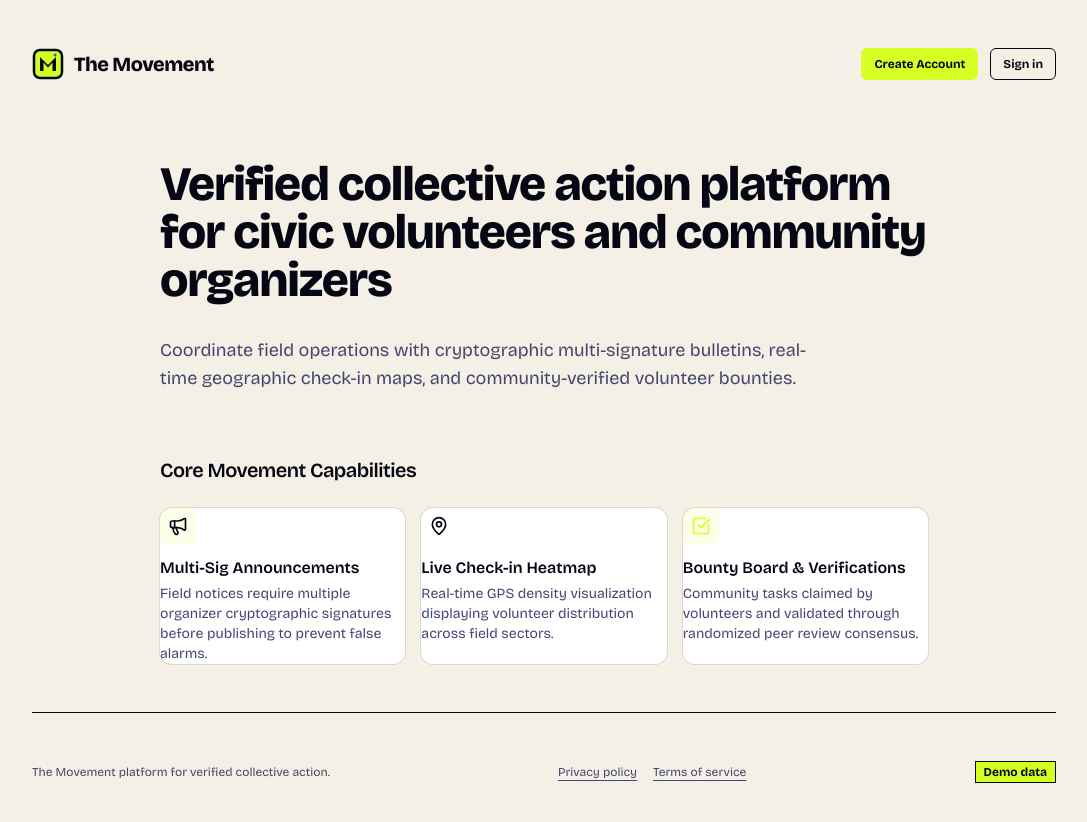
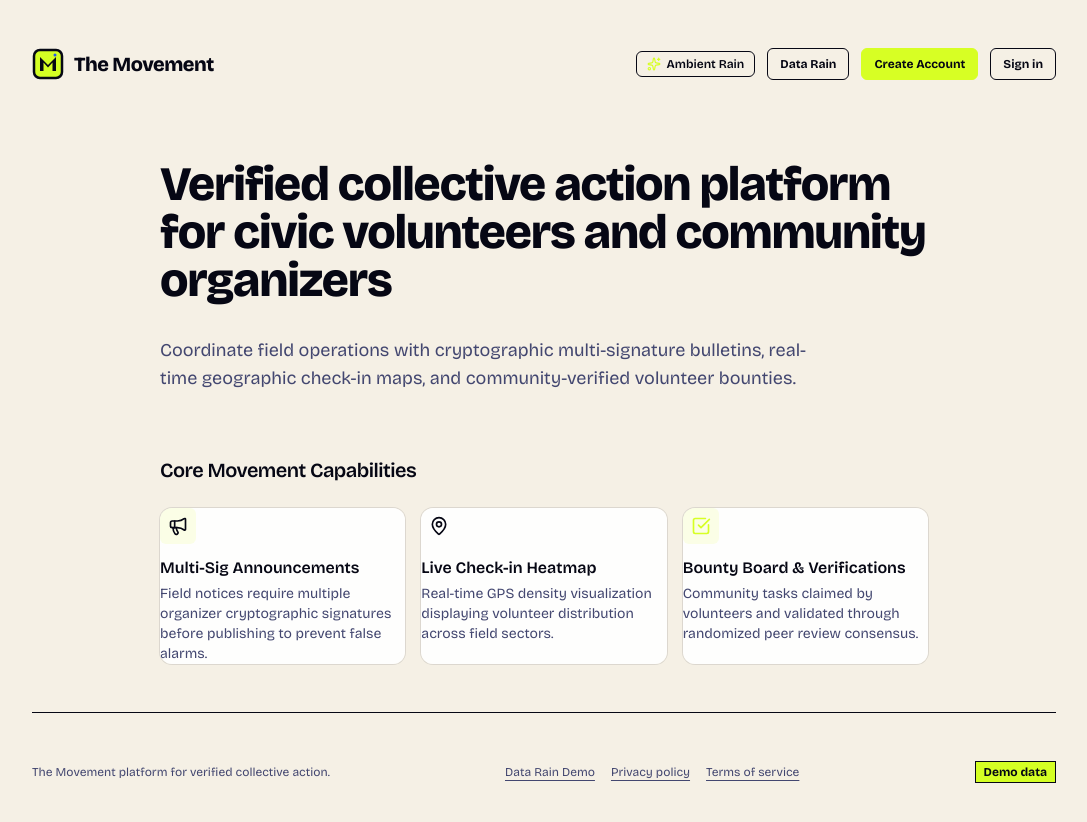
Before and after one commit to JanardhanS56/The-movement-v2, a Next.js app: page / in a window 1280 px wide. Shown: the top 822 px of the page, without its empty margins (96-1183 px from the left). Built offline with nearby package versions, Linux system fonts and the light colour scheme.

Commit message:
feat(landing): integrate DataRain ambient particle field with toggle on landing page

```diff
--- a/src/app/page.tsx
+++ b/src/app/page.tsx
@@ -6,12 +6,14 @@ import { useRouter } from "next/navigation"
 import { useAuth } from "@/components/providers/AuthProvider"
 import { Button } from "@/components/ui/button"
 import { Card, CardHeader, CardTitle, CardDescription } from "@/components/ui/card"
-import { Megaphone, MapPin, CheckSquare } from "lucide-react"
+import { Megaphone, MapPin, CheckSquare, Sparkles } from "lucide-react"
 import { Monogram } from "@/components/shared/Monogram"
+import DataRain from "@/components/ui/data-rain"
 
 export default function LandingPage() {
   const router = useRouter()
   const { isAuthenticated } = useAuth()
+  const [enableAmbientRain, setEnableAmbientRain] = React.useState(false)
 
   // Redirect signed-in users directly to /feed
   React.useEffect(() => {
@@ -21,14 +23,33 @@ export default function LandingPage() {
   }, [isAuthenticated, router])
 
   return (
-    <div className="min-h-screen bg-background text-foreground flex flex-col justify-between p-6 sm:p-12">
+    <div className="relative min-h-screen bg-background text-foreground flex flex-col justify-between p-6 sm:p-12 overflow-hidden">
+      {enableAmbientRain && (
+        <div className="fixed inset-0 z-0 pointer-events-none opacity-40">
+          <DataRain fullscreen count={1600} flowSpeed={0.75} obstacleRadius={50} />
+        </div>
+      )}
       {/* Top Bar */}
-      <header className="flex items-center justify-between max-w-5xl mx-auto w-full pb-8">
+      <header className="relative z-10 flex items-center justify-between max-w-5xl mx-auto w-full pb-8">
         <div className="flex items-center gap-2.5">
           <Monogram className="h-8 w-8" />
           <span className="font-black text-xl tracking-tight text-foreground font-sans">The Movement</span>
         </div>
         <div className="flex items-center gap-3">
+          <button
+            type="button"
+            onClick={() => setEnableAmbientRain((prev) => !prev)}
+            className="flex items-center gap-1.5 rounded-sm border border-border px-2.5 py-1 text-xs font-semibold hover:bg-muted transition"
+            title="Toggle Ambient Data Rain"
+          >
+            <Sparkles className="h-3.5 w-3.5 text-primary" aria-hidden="true" />
+            <span className="hidden sm:inline">{enableAmbientRain ? "Rain Active" : "Ambient Rain"}</span>
+          </button>
+          <Link href="/data-rain">
+            <Button variant="outline" size="sm" className="font-bold">
+              Data Rain
+            </Button>
+          </Link>
           <Link href="/sign-up">
             <Button size="sm" className="font-bold">
               Create Account
@@ -43,7 +64,7 @@ export default function LandingPage() {
       </header>
 
       {/* Hero Section */}
-      <main id="main-content" className="max-w-3xl mx-auto w-full py-12 space-y-8 text-center sm:text-left">
+      <main id="main-content" className="relative z-10 max-w-3xl mx-auto w-full py-12 space-y-8 text-center sm:text-left">
         {/* Exactly 10 words (under the 12 words max limit) */}
         <h1 className="text-3xl sm:text-5xl font-extrabold tracking-tight text-foreground leading-tight">
           Verified collective action platform for civic volunteers and community organizers
@@ -59,7 +80,7 @@ export default function LandingPage() {
             Core Movement Capabilities
           </h2>
           <div className="grid grid-cols-1 sm:grid-cols-3 gap-4 text-left">
-            <Card className="border-border bg-card">
+            <Card className="border-border bg-card/90 backdrop-blur-sm">
               <CardHeader>
                 <div className="h-9 w-9 rounded-sm bg-primary/10 text-primary-light flex items-center justify-center mb-2">
                   <Megaphone className="h-5 w-5" aria-hidden="true" />
@@ -71,7 +92,7 @@ export default function LandingPage() {
               </CardHeader>
             </Card>
 
-            <Card className="border-border bg-card">
+            <Card className="border-border bg-card/90 backdrop-blur-sm">
               <CardHeader>
                 <div className="h-9 w-9 rounded-sm bg-verified/10 text-verified flex items-center justify-center mb-2">
                   <MapPin className="h-5 w-5" aria-hidden="true" />
@@ -83,7 +104,7 @@ export default function LandingPage() {
               </CardHeader>
             </Card>
 
-            <Card className="border-border bg-card">
+            <Card className="border-border bg-card/90 backdrop-blur-sm">
               <CardHeader>
                 <div className="h-9 w-9 rounded-sm bg-accent/10 text-accent flex items-center justify-center mb-2">
                   <CheckSquare className="h-5 w-5" aria-hidden="true" />
@@ -99,9 +120,12 @@ export default function LandingPage() {
       </main>
 
       {/* Footer */}
-      <footer className="max-w-5xl mx-auto w-full pt-12 border-t border-border flex flex-col sm:flex-row items-center justify-between text-xs text-muted-foreground gap-4">
+      <footer className="relative z-10 max-w-5xl mx-auto w-full pt-12 border-t border-border flex flex-col sm:flex-row items-center justify-between text-xs text-muted-foreground gap-4">
         <p>The Movement platform for verified collective action.</p>
         <div className="flex items-center gap-4">
+          <Link href="/data-rain" className="hover:text-foreground underline underline-offset-4">
+            Data Rain Demo
+          </Link>
           <Link href="/privacy" className="hover:text-foreground underline underline-offset-4">
             Privacy policy
           </Link>
```
